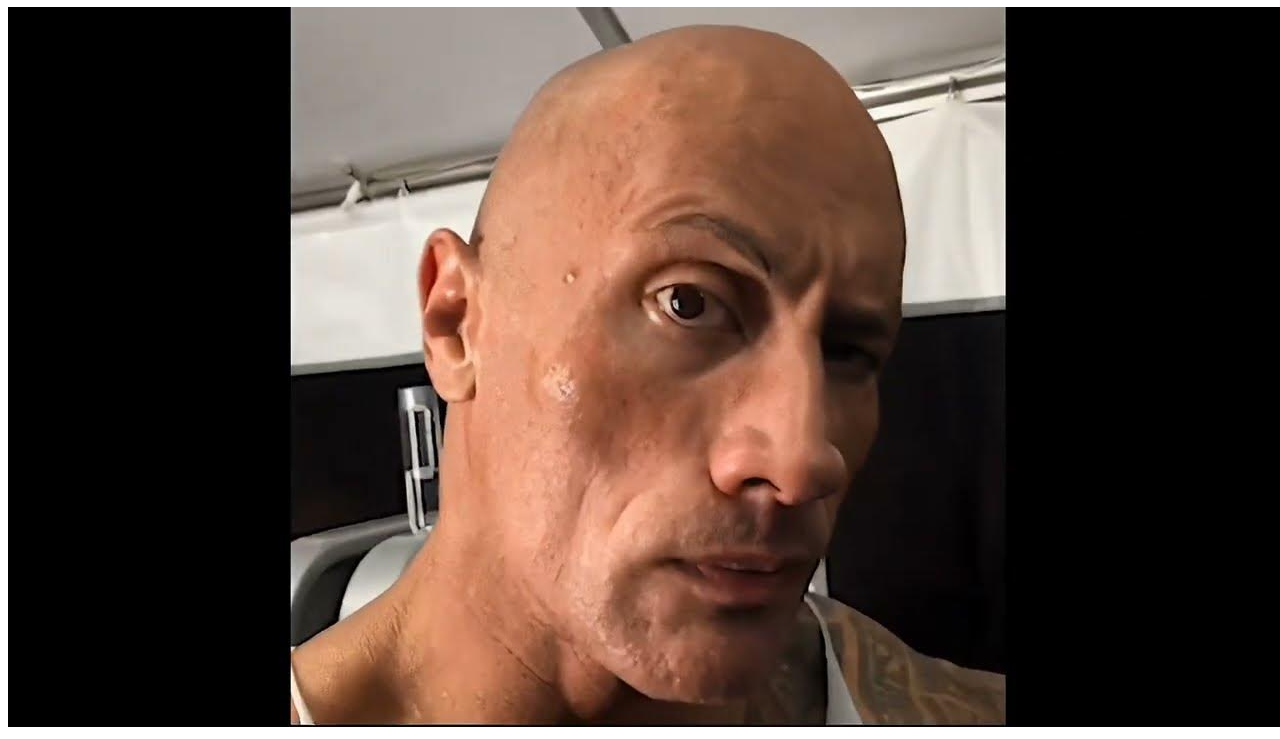
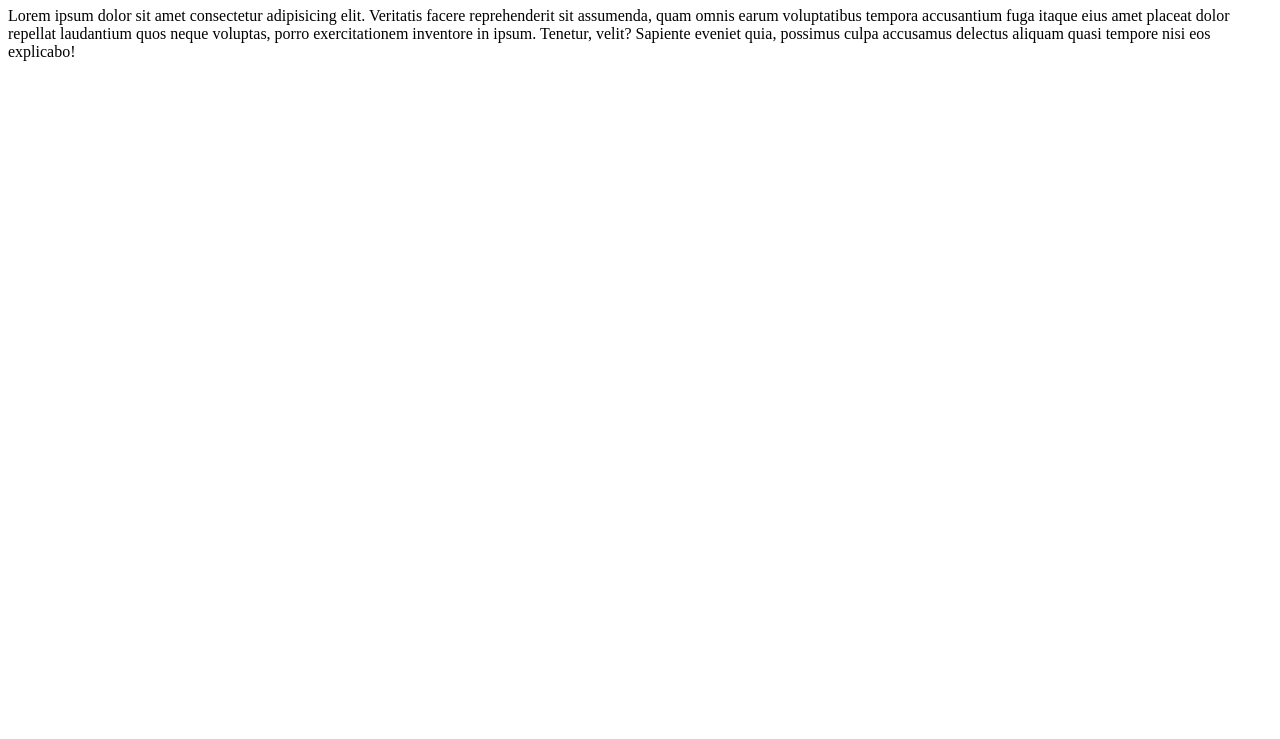
Before and after one commit to lhenriquecoelho/2025-1-p3-tiapn-si-grupo-3, a plain HTML site: page src/front/dashboard.html in a window 1280 px wide. Shown: the part 73-812 px from the top of the page. Drawn offline with Linux system fonts and the light colour scheme.

Commit message:
pequena alteração na tela de dashboard

```diff
--- a/src/front/dashboard.html
+++ b/src/front/dashboard.html
@@ -7,6 +7,7 @@
 </head>
 <body>
     <h1>teste</h1>
-    <img src="assets/therock.jpg" alt="therock">
+    <p>Lorem ipsum dolor sit amet consectetur adipisicing elit. Veritatis facere reprehenderit sit assumenda, quam omnis earum voluptatibus tempora accusantium fuga itaque eius amet placeat dolor repellat laudantium quos neque voluptas, porro exercitationem inventore in ipsum. Tenetur, velit? Sapiente eveniet quia, possimus culpa accusamus delectus aliquam quasi tempore nisi eos explicabo!</p>
+
 </body>
 </html>
```
